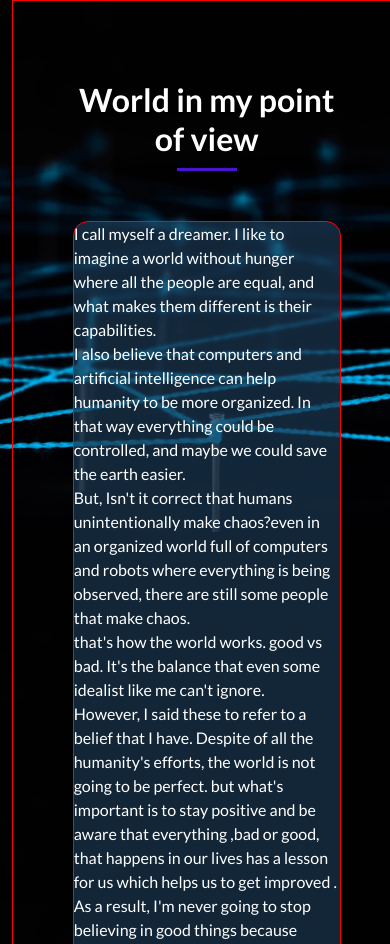
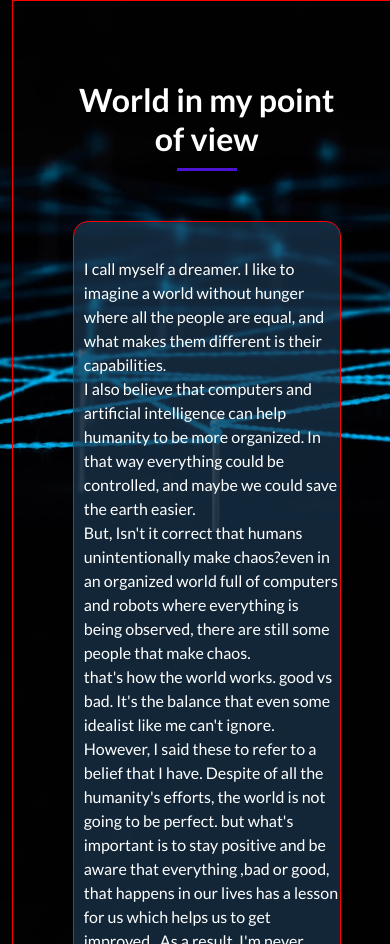
Before and after one commit to SeffySnow/CV, a plain HTML site: page index.html in a window 390 px wide. Shown: the part 6220-7164 px from the top of the page. Drawn offline with Linux system fonts and the light colour scheme.

Commit message:
checking last sec 3

```diff
--- a/assets/css/templatemo-style.css
+++ b/assets/css/templatemo-style.css
@@ -973,9 +973,8 @@ section.my-point{
     }
     #last-sec{
         margin-left:0;
-        margin-right: 0
-    ;padding: 0;
-        width:100%;
+        margin-right: 0;
+        width:100% !important;
     }
 
 
```
